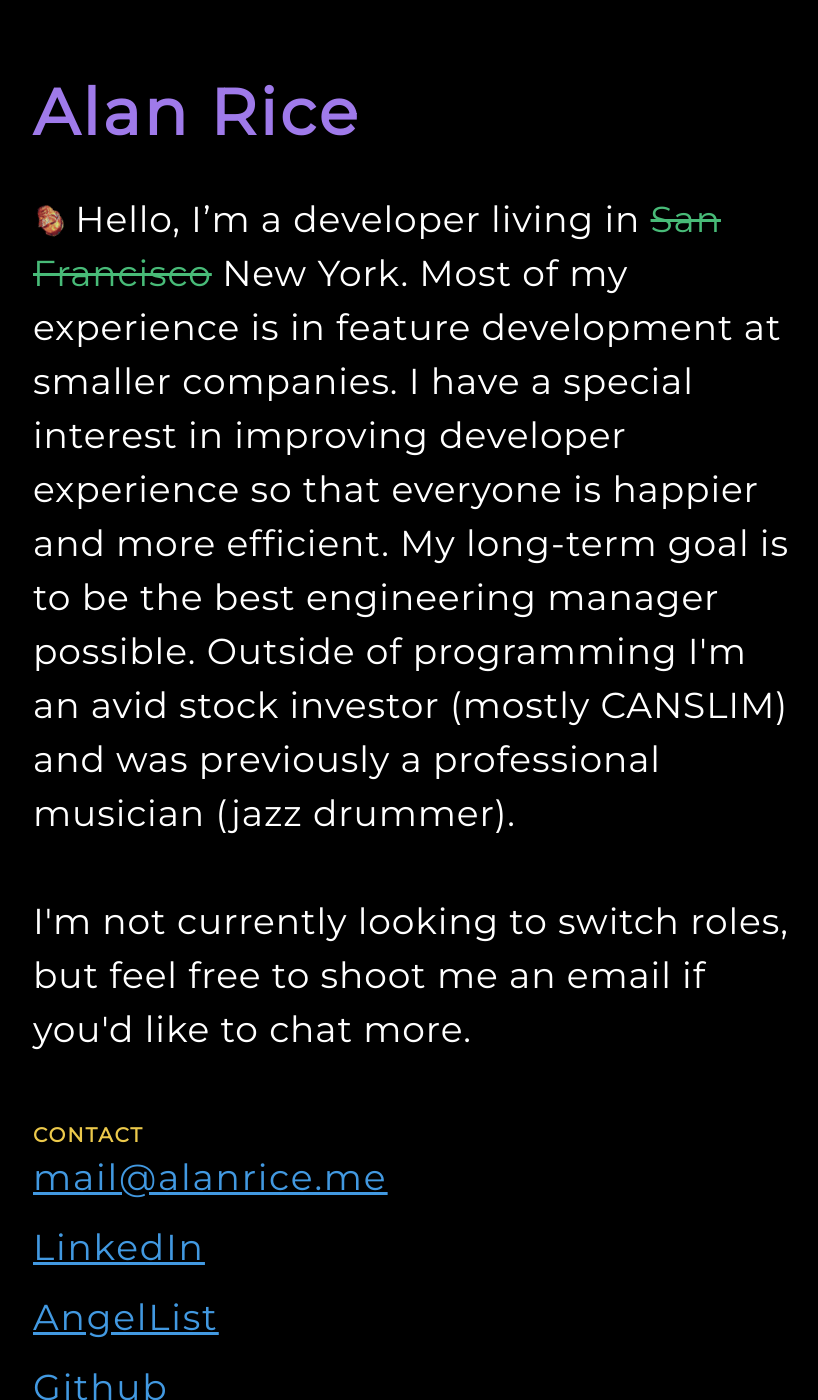
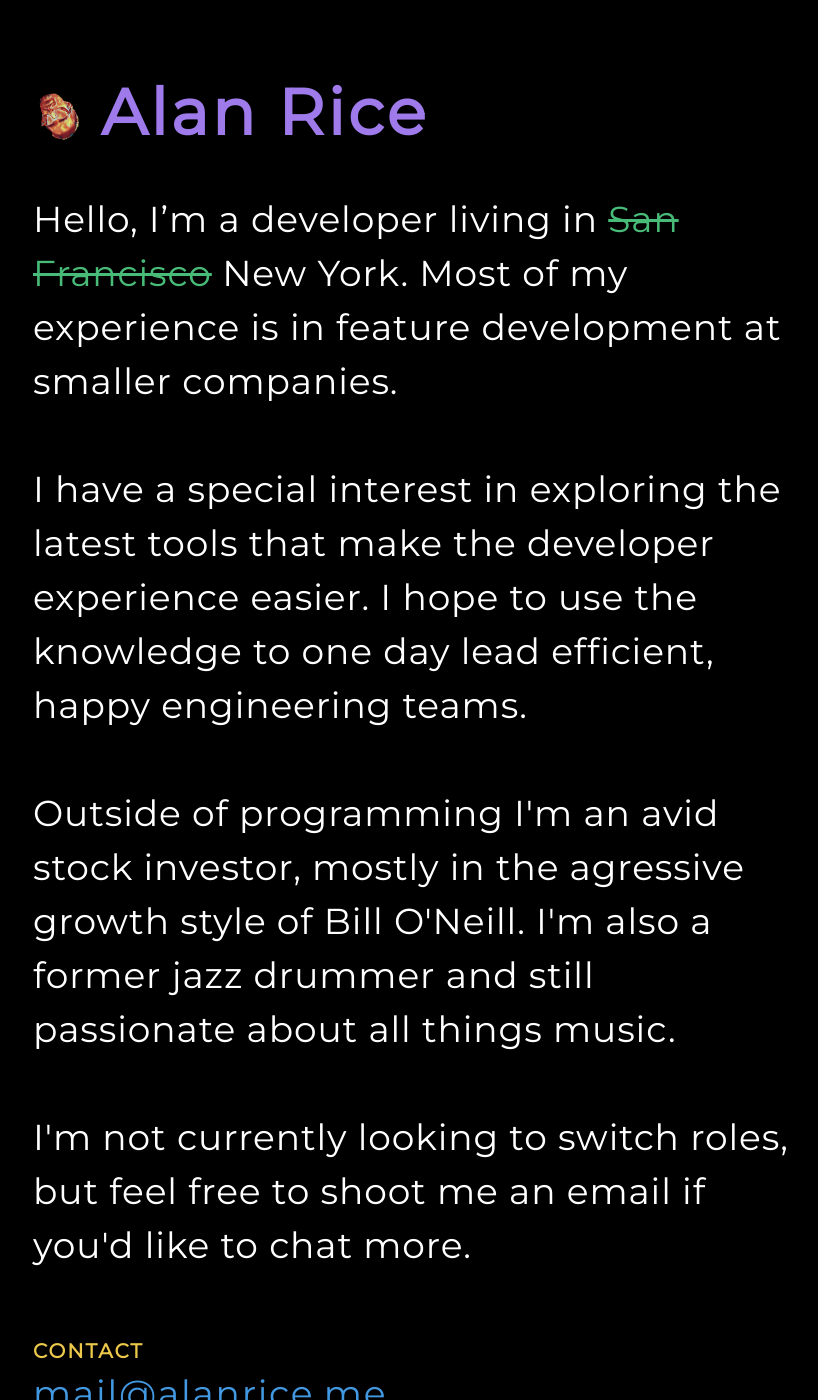
Before and after one commit to vaprdev/AlanRice.me, a Jekyll site: the page built from index.html, in a window 1280 px wide and 1400 px high. Shown: the whole window, without its empty margins (31-849 px from the left). Built offline with Jekyll 4.4.1, drawn with Linux system fonts in a browser that asks for light colours.

Commit message:
formatting updates

```diff
--- a/_includes/highlight.html
+++ b/_includes/highlight.html
@@ -1,4 +1,3 @@
 <div class="flex items-start leading-loose mb-4 text-xl">
-    <i class="mt-1 mr-2" data-feather="arrow-right" style="min-width: 1.25rem;"></i>
-    <p class="max-w-3xl">{{ include.highlight }}</p>
+	<p class="max-w-3xl">{{ include.highlight }}</p>
 </div>
--- a/index.html
+++ b/index.html
@@ -2,37 +2,44 @@
 layout: layout
 ---
 
-<div class="tracking-wide text-lg sm:text-xl p-3 md:p-4 lg:p-16 bg-black text-white">
-    <div class="text-5xl mr-8 sm:text-6xl font-extrabold text-purple-500 mb-8 tracking-wider">
+<div
+	class="tracking-wide text-lg sm:text-xl p-3 md:p-4 lg:p-16 bg-black text-white"
+>
+	<div
+		class="text-5xl mr-8 sm:text-6xl font-extrabold text-purple-500 mb-8 tracking-wider"
+	>
+		<div class="w-12 inline-block align-middle pb-1">
+			<img class="inline-img" src="assets/images/face.png" />
+		</div>
 		Alan Rice
 	</div>
 	<div class="flex flex-wrap">
 		<div class="max-w-3xl text-3xl sm:text-4xl tracking-wide">
-            <div class="w-8 inline-block align-middle pb-1">
-                <img class="inline-img" src="assets/images/face.png" />
-            </div>
 			Hello, I’m a developer living in
 			<span class="line-through text-green-500">San Francisco</span>
-            New York. Most of my experience is in feature development at smaller companies. I have a special interest in
-            improving developer experience so that everyone is happier and more efficient. My long-term goal is to be the best
-            engineering manager possible. Outside of programming I'm an avid stock investor (mostly CANSLIM) and was previously a professional musician (jazz drummer).
+			New York. Most of my experience is in feature development at smaller
+			companies.
 			<br />
 			<br />
-            I'm not currently looking to switch roles, but feel free to shoot me an email if you'd like to chat more.
+			I have a special interest in exploring the latest tools that make the
+			developer experience easier. I hope to use the knowledge to one day lead
+			efficient, happy engineering teams.
+			<br />
+			<br />
+			Outside of programming I'm an avid stock investor, mostly in the agressive
+			growth style of Bill O'Neill. I'm also a former jazz drummer and still
+			passionate about all things music.
+			<br />
+			<br />
+			I'm not currently looking to switch roles, but feel free to shoot me an
+			email if you'd like to chat more.
 		</div>
 	</div>
-    {% include heading.html title="contact" %}
-    {% for contact in site.data.info.contact %}
-    {% include contact.html exp=contact %}
-    {% endfor%}
-
-    {% include heading.html title="experience" %}
-    {% for job in site.data.info.experiences %}
-    {% include experience.html exp=job %}
-    {% endfor %}
-
-    {% include heading.html title="education" %}
-    {% for school in site.data.info.schooling %}
-    {% include experience.html exp=school %}
-    {% endfor %}
+	{% include heading.html title="contact" %} {% for contact in
+	site.data.info.contact %} {% include contact.html exp=contact %} {% endfor%}
+	{% include heading.html title="experience" %} {% for job in
+	site.data.info.experiences %} {% include experience.html exp=job %} {% endfor
+	%} {% include heading.html title="education" %} {% for school in
+	site.data.info.schooling %} {% include experience.html exp=school %} {% endfor
+	%}
 </div>
```
Also changed, not shown: 2 other files. Lines whose indentation alone changed are shown as unchanged.
